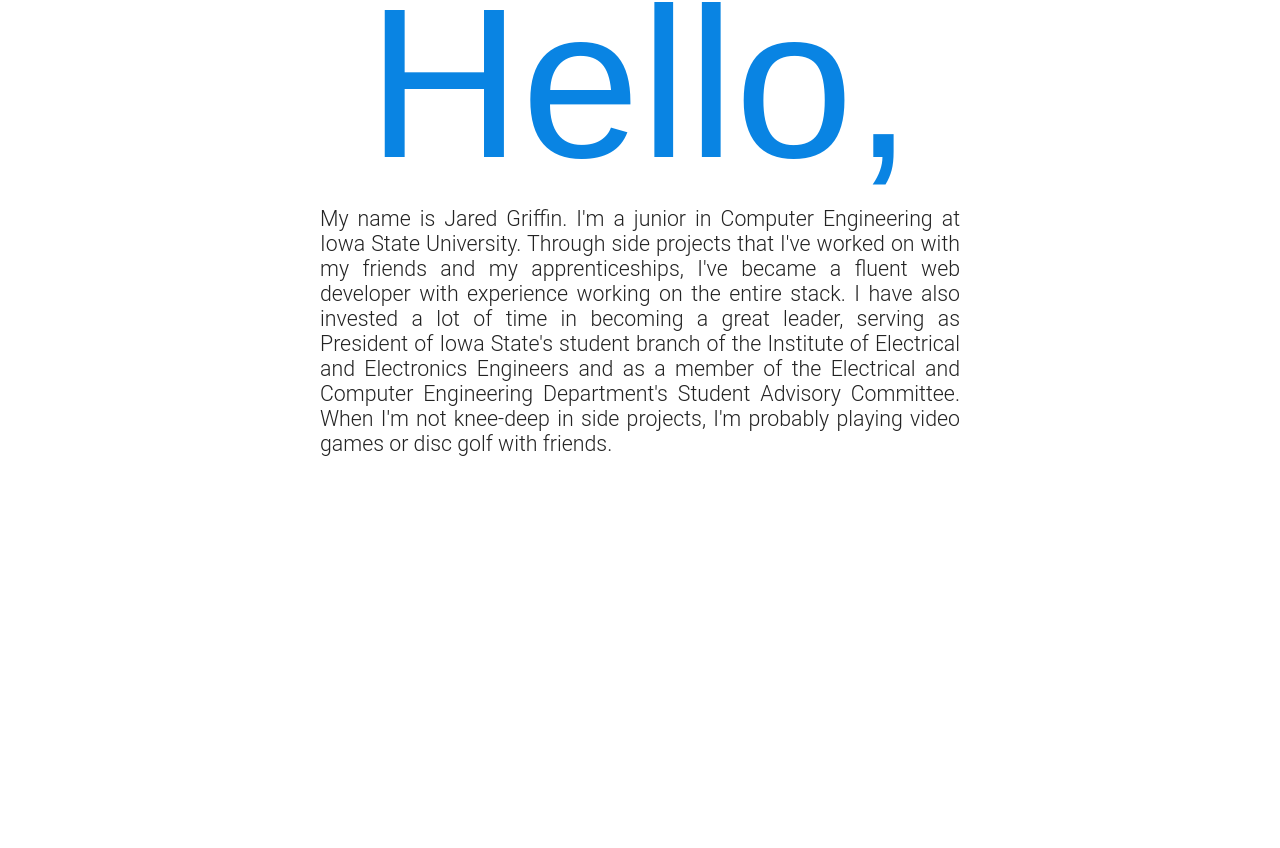
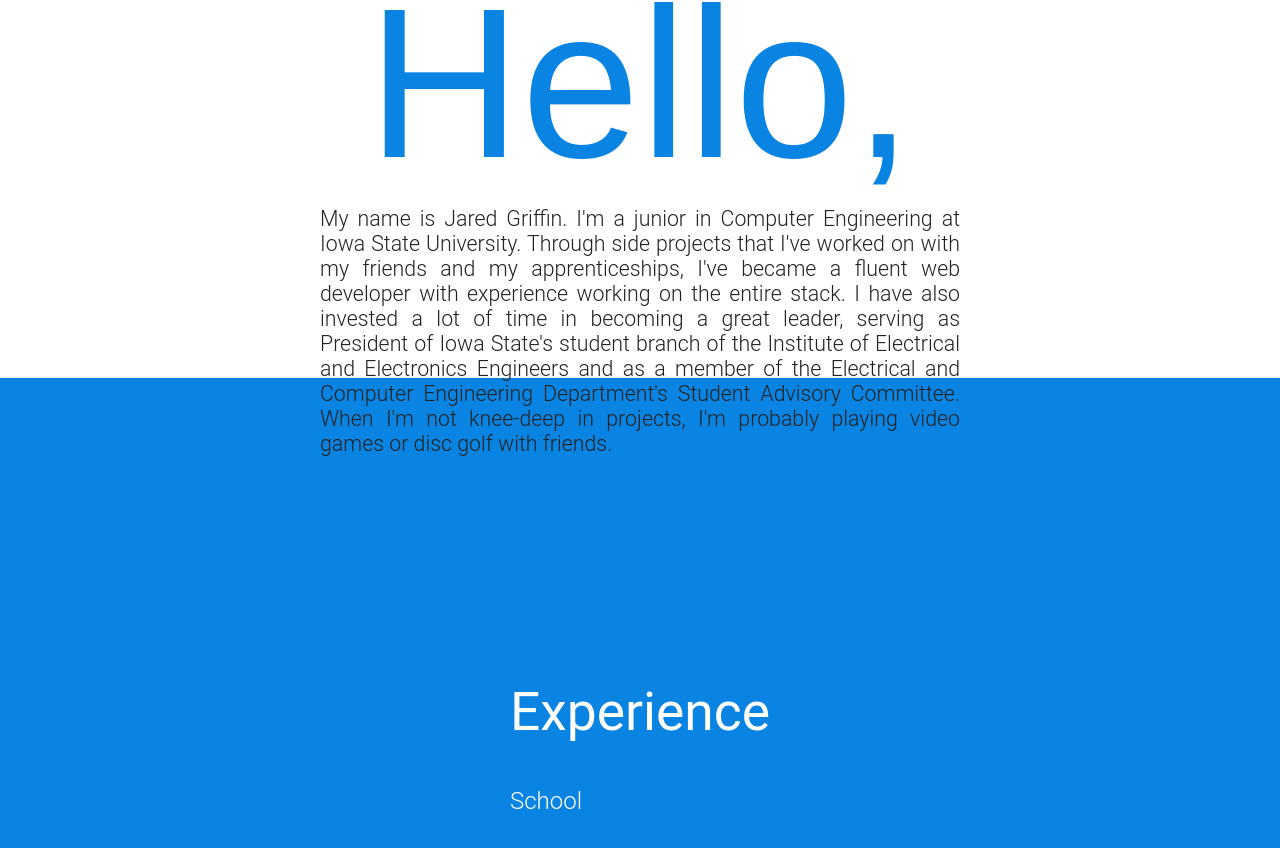
Before and after one commit to jd1388/My-Site, a React (Create React App) app: page / in a window 1280 px wide. Shown: the part 382-1230 px from the top of the page. Before the commit the page ends 838 px from the top, so only its background shows below. Built offline with nearby package versions, Linux system fonts and the light colour scheme; the HTML template or start-up script is replaced by a standard one.

Commit message:
Began adding experience section

```diff
--- a/src/App.js
+++ b/src/App.js
@@ -1,4 +1,6 @@
 import React, { Component } from 'react';
+
+import Experience from './components/Experience';
 
 import Styles from './styles/App';
 
@@ -15,7 +17,7 @@
                 President of Iowa State's student branch of the Institute of
                 Electrical and Electronics Engineers and as a member of the
                 Electrical and Computer Engineering Department's Student Advisory
-                Committee. When I'm not knee-deep in side projects, I'm probably
+                Committee. When I'm not knee-deep in projects, I'm probably
                 playing video games or disc golf with friends.
             `}
         </div>
@@ -27,6 +29,7 @@
         return (
             <div style={Styles.content}>
                 <About/>
+                <Experience/>
             </div>
         );
     }
--- /dev/null
+++ b/src/components/Experience.js
@@ -0,0 +1,28 @@
+import React from 'react';
+
+import Styles from '../styles/Experience';
+
+const schoolExperience = {
+    header: 'School'
+};
+
+const ExperienceSection = props => {
+    const { header } = props.sectionInfo;
+
+    return (
+        <div>
+            <h3 style={Styles.subheader}>{header}</h3>
+        </div>
+    );
+}
+
+const Experience = () => (
+    <div style={Styles.experienceContainer}>
+        <div style={Styles.experienceContent}>
+            <h2 style={Styles.header}>Experience</h2>
+            <ExperienceSection sectionInfo={schoolExperience}/>
+        </div>
+    </div>
+);
+
+export default Experience;
--- a/src/styles/App.js
+++ b/src/styles/App.js
@@ -1,5 +1,4 @@
-const blue = '#0984E3';
-const black = '#232323';
+import Colors from './Colors';
 
 export default {
     content: {
@@ -7,7 +6,7 @@
     },
     hero: {
         fontSize: '160pt',
-        color: blue,
+        color: Colors.blue,
         fontWeight: '400',
         paddingTop: '25vh',
         marginBottom: '0',
@@ -24,7 +23,7 @@
         textAlign: 'justify',
         fontWeight: 300,
         fontFamily: 'Roboto, san-serif',
-        color: black,
+        color: Colors.black,
         flexGrow: 1,
         display: 'flex',
         alignItems: 'center'
--- /dev/null
+++ b/src/styles/Colors.js
@@ -0,0 +1,5 @@
+export default {
+    blue: '#0984E3',
+    black: '#232323',
+    white: '#FFFFFF'
+};
--- /dev/null
+++ b/src/styles/Experience.js
@@ -0,0 +1,28 @@
+import Colors from './Colors';
+
+export default {
+    experienceContainer: {
+        backgroundColor: Colors.blue,
+        width: '100%',
+        minHeight: '90vh',
+        fontFamily: 'Roboto, san-serif',
+        color: Colors.white,
+        display: 'flex',
+        justifyContent: 'center',
+        alignItems: 'center'
+    },
+    experienceContent: {
+        padding: '0 25%'
+    },
+    header: {
+        fontWeight: 'normal',
+        color: 'white',
+        textAlign: 'center',
+        fontSize: '40pt'
+    },
+    subheader: {
+        fontWeight: '300',
+        color: 'white',
+        fontSize: '18pt'
+    }
+};
```
